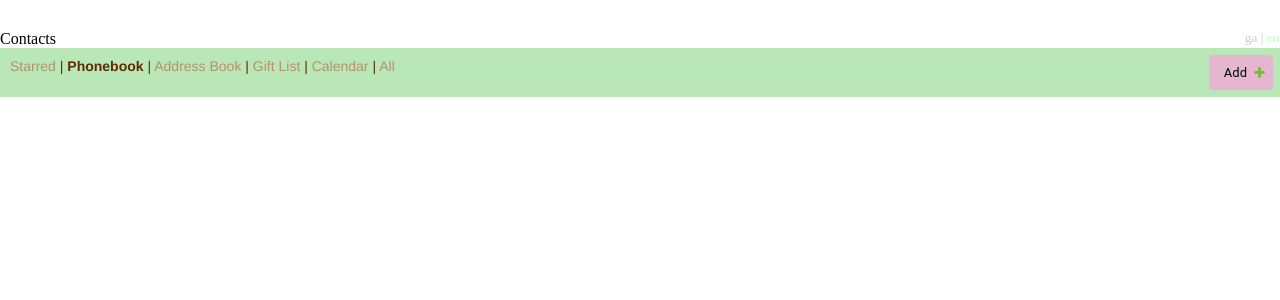
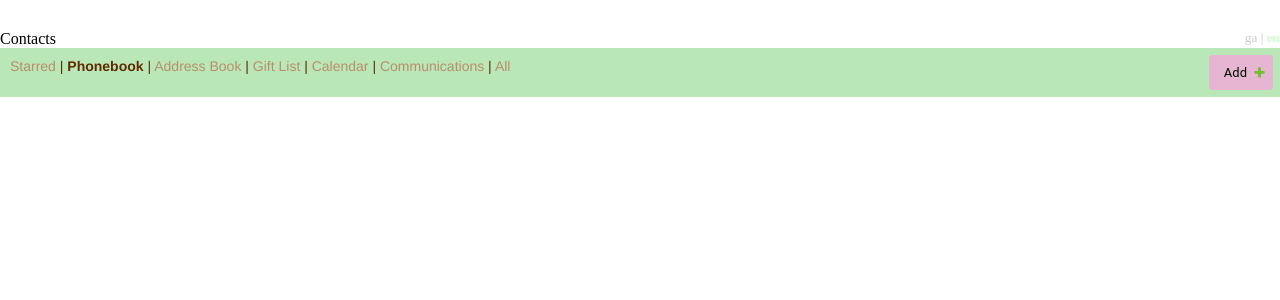
Before and after one commit to lucas42/lucos_contacts, a Django app: page /people/phone in a window 1280 px wide. Shown: the top 300 px of the page. Run offline with Django 3.2, Linux system fonts and the light colour scheme; the visitor is signed in with stand-in values (Sample User, id 1); data that the repository does not hold is empty; parts of the project's set-up code (start-up, migrations or seed data) failed here and were passed over.

Commit message:
add comms to subnav (just link to relevant admin page for now)

```diff
--- a/app/templates/agents/index.html
+++ b/app/templates/agents/index.html
@@ -17,6 +17,7 @@
 			<a href="/people/postal" class="{% if list == "postal" %}current{% endif %}">{% trans 'Address Book' %}</a> |
 			<a href="/people/gifts" class="{% if list == "gifts" %}current{% endif %}">{% trans 'Gift List' %}</a> |
 			<a href="/calendar" class="{% if list == "calendar" %}current{% endif %}">{% trans 'Calendar' %}</a> |
+			<a href="/admin/comms">{% trans 'Communications' %}</a> |
 			<a href="/people/all" class="{% if list == "all" %}current{% endif %}">{% trans 'All' %}</a>
 		</span>
 	</div>
```
Also changed, not shown: app/locale/ga/LC_MESSAGES/django.po.
